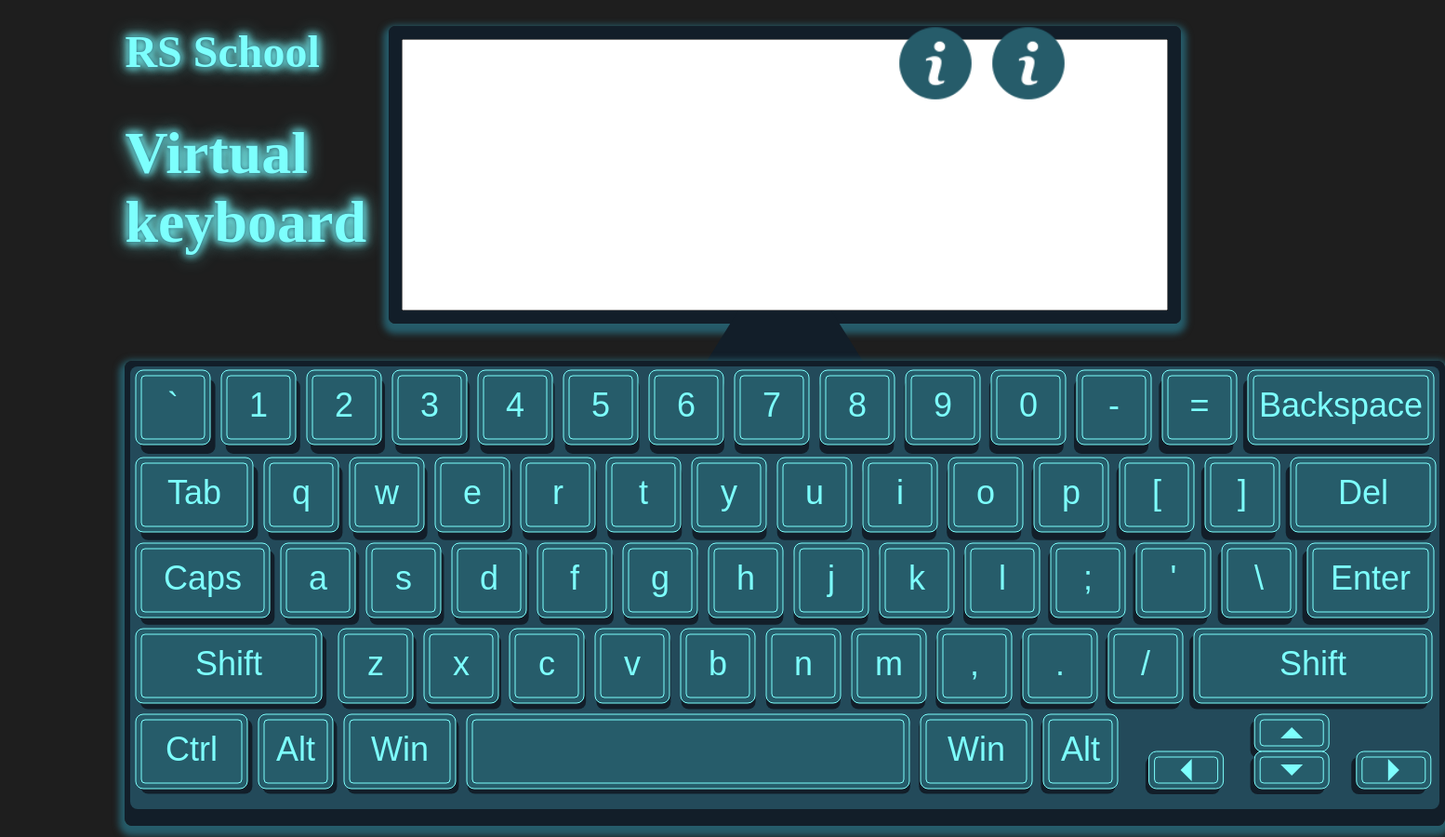
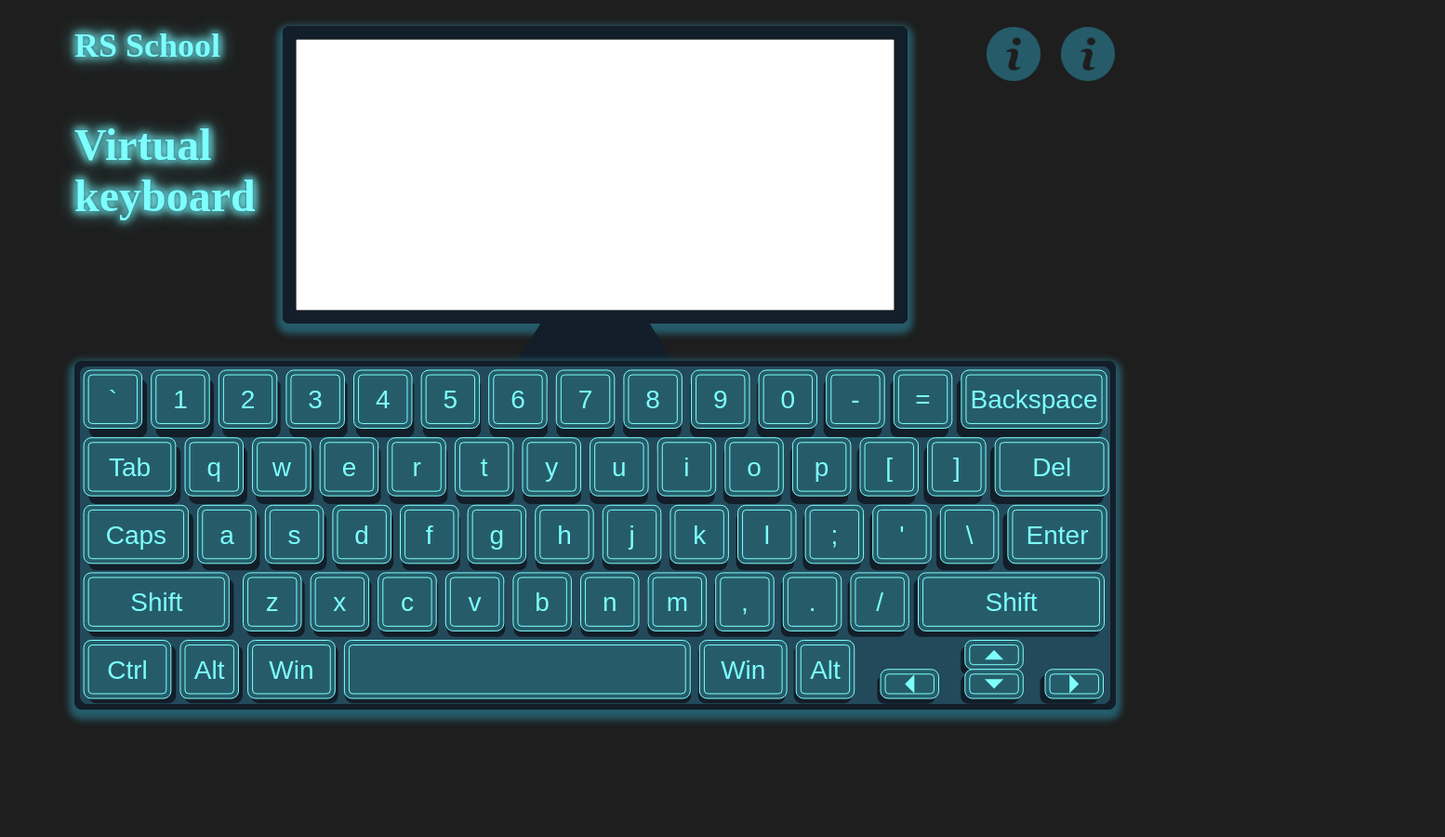
Before and after one commit to Sweet-ka/virtual-keyboard, a website with bundled scripts: page index.html in a window 1280 px wide. Shown: the whole page at 93% size, 1554 px wide, since content can reach past the window. After the commit the page ends 800 px from the top, so only its background shows below. Built offline with nearby package versions, Linux system fonts and the light colour scheme.

Commit message:
fix: fix styles

```diff
--- a/keyboard-field.js
+++ b/keyboard-field.js
@@ -6,8 +6,8 @@ import { Sound } from "./sound.js";
 import { TextField } from "./text-field.js";
 
 export class Keyboard extends Base {
-  canvas_width = 1420;
-  canvas_height = 500;
+  canvas_width = 1120;
+  canvas_height = 375;
   canvas_x;
   canvas_y;
   ctx;
@@ -88,7 +88,8 @@ export class Keyboard extends Base {
           this.animate_name(index, 1);
         }
 
-        if (event.code !== "ArrowUp" && event.code !== "ArrowDown") this.firstPos = undefined;
+        if (event.code !== "ArrowUp" && event.code !== "ArrowDown")
+          this.firstPos = undefined;
         this.defaultMouse(event);
 
         if (event.code === "ShiftLeft") {
@@ -155,7 +156,13 @@ export class Keyboard extends Base {
     if (item.letterUp) {
       currentLetterUp = item.letterUp[this.langauge];
     }
-    item.newLetter = setLetter.call(this, this.caps, this.shift, currentLetter, currentLetterUp);
+    item.newLetter = setLetter.call(
+      this,
+      this.caps,
+      this.shift,
+      currentLetter,
+      currentLetterUp
+    );
   }
 
   checkCaps(item, active, e) {
@@ -198,7 +205,8 @@ export class Keyboard extends Base {
         item.x_delta = item.x_shadow;
         item.y_delta = item.y_shadow;
 
-        if (item.code !== "ArrowUp" && item.code !== "ArrowDown") this.firstPos = undefined;
+        if (item.code !== "ArrowUp" && item.code !== "ArrowDown")
+          this.firstPos = undefined;
 
         if (item.code === "CapsLock") {
           this.setActive(item);
@@ -256,7 +264,9 @@ export class Keyboard extends Base {
         this.animate_back_this = animate_back.bind(this);
 
         if (
-          (item.code !== "CapsLock" && item.code !== "ShiftLeft" && item.code !== "ShiftRight") ||
+          (item.code !== "CapsLock" &&
+            item.code !== "ShiftLeft" &&
+            item.code !== "ShiftRight") ||
           item.active === false
         ) {
           addEventListener("mouseup", this.animate_back_this);
@@ -310,11 +320,15 @@ export class Keyboard extends Base {
   }
 
   set_delta_x(w, x) {
-    return (((this.canvas_width - w) / 2 - x) / this.canvas_width) * this.delta_x_max;
+    return (
+      (((this.canvas_width - w) / 2 - x) / this.canvas_width) * this.delta_x_max
+    );
   }
 
   set_delta_y(h, y) {
-    return ((this.canvas_height - h - y / 2) / this.canvas_height) * this.delta_y_max;
+    return (
+      ((this.canvas_height - h - y / 2) / this.canvas_height) * this.delta_y_max
+    );
   }
 
   art(el, x, y) {
@@ -358,22 +372,38 @@ export class Keyboard extends Base {
     this.ctx.stroke();
 
     this.ctx.fillStyle = this.fillStyle_text;
-    this.ctx.font = "36px sans-serif";
+    this.ctx.font = "28px sans-serif";
     this.ctx.textAlign = "center";
     if (!el.rotate) {
       this.ctx.shadowColor = this.shadowColor_active_button;
-      this.ctx.fillText(el.newLetter, el.x + el.width / 2 + x, el.y + el.height / 2 + y + 10);
+      this.ctx.fillText(
+        el.newLetter,
+        el.x + el.width / 2 + x,
+        el.y + el.height / 2 + y + 10
+      );
     } else {
       this.ctx.save();
 
       this.ctx.translate(el.x + x + el.width / 2, el.y + y + el.height / 2);
       this.ctx.rotate((el.rotate * Math.PI) / 180);
-      this.ctx.translate(-(el.x + x + el.width / 2), -(el.y + y + el.height / 2));
+      this.ctx.translate(
+        -(el.x + x + el.width / 2),
+        -(el.y + y + el.height / 2)
+      );
 
       this.ctx.beginPath();
-      this.ctx.moveTo(el.x + x + el.width / 2 - gap / 2, el.y + y + el.height / 2);
-      this.ctx.lineTo(el.x + x + el.width / 2 + gap / 2, el.y + y + el.height / 2 + gap);
-      this.ctx.lineTo(el.x + x + el.width / 2 + gap / 2, el.y + y + el.height / 2 - gap);
+      this.ctx.moveTo(
+        el.x + x + el.width / 2 - gap / 2,
+        el.y + y + el.height / 2
+      );
+      this.ctx.lineTo(
+        el.x + x + el.width / 2 + gap / 2,
+        el.y + y + el.height / 2 + gap
+      );
+      this.ctx.lineTo(
+        el.x + x + el.width / 2 + gap / 2,
+        el.y + y + el.height / 2 - gap
+      );
 
       this.ctx.fill();
       this.ctx.restore();
@@ -385,7 +415,9 @@ export class Keyboard extends Base {
   ctx_back_art() {
     this.ctx_back.fillStyle = this.shadowColor_button;
     this.ctx_back.beginPath();
-    this.ctx_back.roundRect(0, 0, this.canvas_width, this.canvas_height, [this.r]);
+    this.ctx_back.roundRect(0, 0, this.canvas_width, this.canvas_height, [
+      this.r,
+    ]);
     this.ctx_back.fill();
 
     this.ctx_back.beginPath();
@@ -395,7 +427,7 @@ export class Keyboard extends Base {
       this.delta_x_max / 2,
       this.delta_y_max / 2,
       this.canvas_width - this.delta_x_max,
-      this.canvas_height - this.delta_y_max * 2,
+      this.canvas_height - this.delta_y_max,
       [this.r]
     );
     this.ctx_back.fill();
--- a/keyboard.js
+++ b/keyboard.js
@@ -9,10 +9,10 @@ import {
   empty,
 } from "./keyboard-functions.js";
 
-export const width_base = 80;
-export const height_base = 80;
+export const width_base = 62.5;
+export const height_base = 62.5;
 
-export const gap = 12;
+export const gap = 10.1;
 
 export const style_base_button = "#265c6a";
 export const style_active_button = "#3eb4b9";
--- a/style.css
+++ b/style.css
@@ -9,13 +9,13 @@ body {
 }
 
 .container {
-  width: 80%;
+  width: 1120px;
   margin: 0 auto;
   position: relative;
 }
 
 .logo {
-  font-size: 2rem;
+  font-size: 1.5rem;
   font-weight: 600;
   color: #7dfffd;
   text-shadow: 0px 0px 5px #265c6a, 0px 0px 10px #7dfffd, 0px 0px 10px #7dfffd,
@@ -48,8 +48,8 @@ body {
 
 .info-system,
 .info-lang {
-  width: 80px;
-  height: 80px;
+  width: 60px;
+  height: 60px;
   background: url("./src/info.png") center center no-repeat;
   background-size: cover;
   border-radius: 50%;
@@ -59,16 +59,17 @@ body {
 .lang-text {
   position: absolute;
   display: none;
-  top: 140px;
+  top: 120px;
   right: 0;
-  width: 200px;
-  height: 240px;
+  width: 160px;
+  height: 200px;
   text-shadow: none;
   font-size: 0.8em;
   border: solid 1px #265c6a;
   box-shadow: 0px 0px 7px 5px #7dfffd;
   text-align: center;
   padding: 20px;
+  font-size: 0.5em;
 }
 
 .info-system:hover,
```
